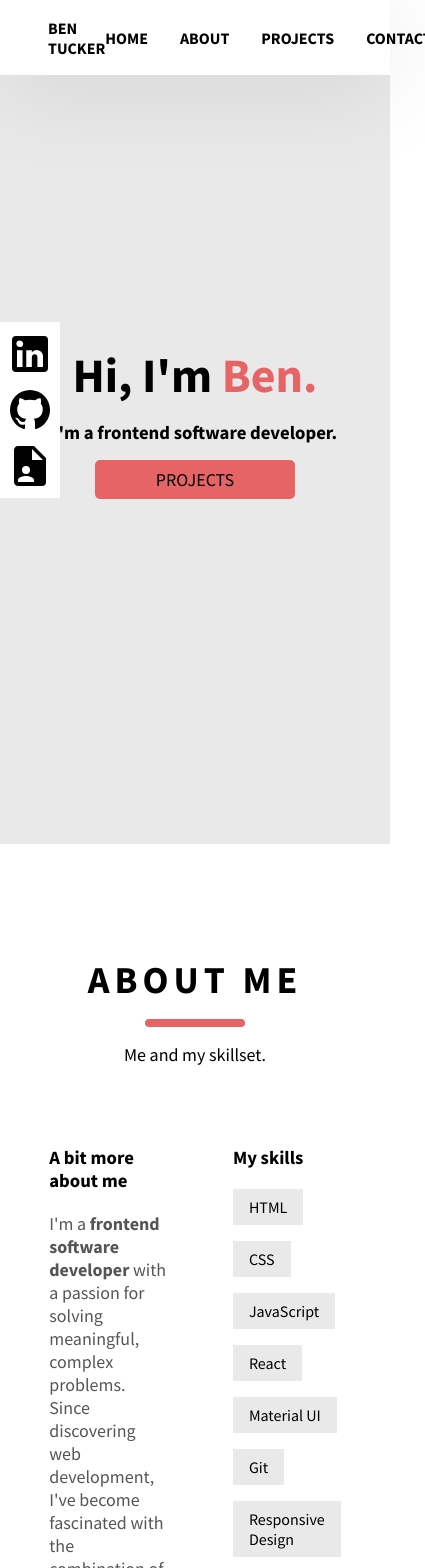
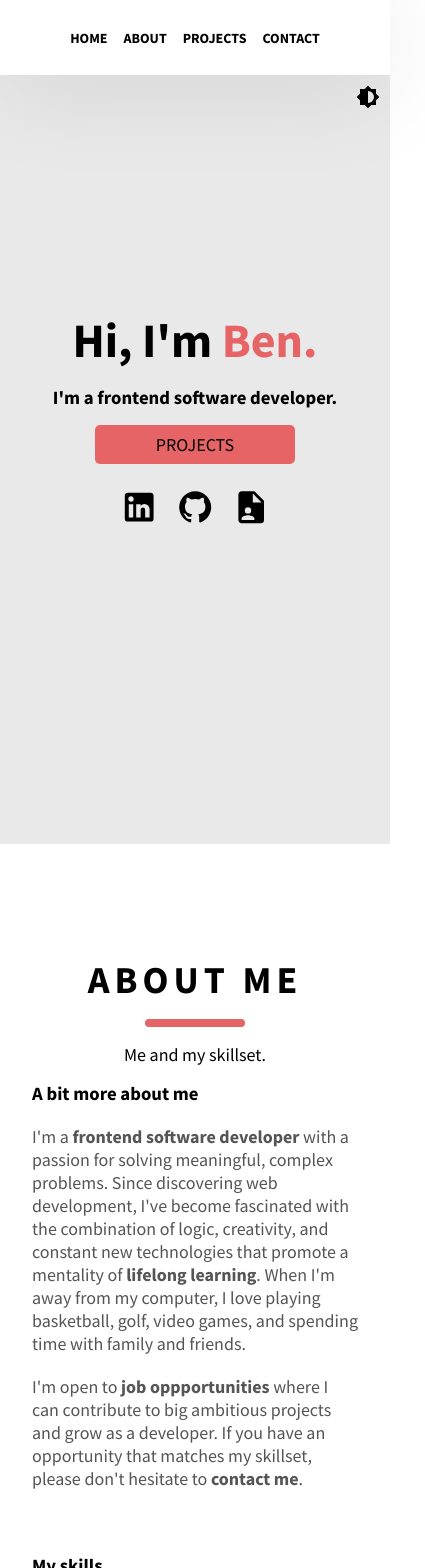
Before and after one commit to tenbucker4/portfolio-reloaded, a React (Create React App) app: page / in a window 390 px wide. Shown: the top 1568 px of the page, 425 px wide, since content can reach past the window. Built offline with nearby package versions, Linux system fonts and the light colour scheme.

Commit message:
Site is now fully responsive

```diff
--- a/src/App.js
+++ b/src/App.js
@@ -32,8 +32,8 @@ const App = () => {
             />
             <Bio bioRef={bioRef} darkMode={darkMode} />
             <Projects darkMode={darkMode} projectRef={projectRef} />
-            <Contact contactRef={contactRef} />
-            <Footer />
+            <Contact darkMode={darkMode} contactRef={contactRef} />
+            <Footer darkMode={darkMode} />
         </>
     );
 };
--- a/src/components/Contact.jsx
+++ b/src/components/Contact.jsx
@@ -62,6 +62,3 @@ const Contact = ({ contactRef }) => {
 }
 
 export default Contact
-
-// serviceID: service_evc856f
-// templateId: template_zvwvmpk
--- a/src/components/Footer.jsx
+++ b/src/components/Footer.jsx
@@ -1,11 +1,37 @@
 import React from 'react'
 import "../styles/Footer.css"
+import Icon from '@mdi/react'
+import { mdiLinkedin } from '@mdi/js';
+import { mdiGithub } from '@mdi/js';
+import { mdiFileAccount } from '@mdi/js';
 
-const Footer = () => {
+const Footer = ( { darkMode }) => {
   return (
     <footer>
-        <div>Ben Tucker</div>
-        <div>Frontend Software Developer</div>
+        <div className="copyright">@Ben Tucker 2022</div>
+        <div className="footer-links">
+            <a href="https://github.com/tenbucker4" target="_blank" rel='noreferrer'>
+                <Icon path={mdiLinkedin}
+                className="footer-icon"
+                title="LinkedIn Profile"
+                color="black"
+                />
+            </a>
+            <a href="https://www.linkedin.com/in/ben-tucker-6a520911a/" target="_blank" rel='noreferrer'>
+                <Icon path={mdiGithub}
+                className="footer-icon"
+                title="GitHub Profile"
+                color="black"
+                />
+            </a>
+            <a href="../files/Ben-Tucker-Resume.pdf" target="_blank" rel='noreferrer' download>
+                <Icon path={mdiFileAccount}
+                className="footer-icon"
+                title="Resume"
+                color="black"
+                />
+            </a>
+        </div>
     </footer>
   )
 }
--- a/src/components/Projects.jsx
+++ b/src/components/Projects.jsx
@@ -13,8 +13,7 @@ const Projects = ( { darkMode, projectRef }) => {
           </div>
           <div className="project-right">
             <h2>The Range</h2>
-            <p>The Range is a shopping cart application built in React. Users can browse
-               products by category or manual search, add them to their cart, and view/edit their cart.</p>
+            <p>The Range is a shopping cart application built in React.</p>
             <div className="project-buttons">
               <a href="https://tenbucker4.github.io/the-range/" target="_blank"><button className="live-site">Live Site</button></a>
               <a href="https://github.com/tenbucker4/the-range" target="_blank"><button className="see-code">See Code</button></a>
--- a/src/components/Title.jsx
+++ b/src/components/Title.jsx
@@ -16,7 +16,7 @@ const Title = ({ darkMode, projectRef, titleRef }) => {
         <h1>Hi, I'm <span>Ben.</span></h1>
         <h3>I'm a frontend software developer.</h3>
         <button onClick={scroll} className="see-projects">Projects</button>
-        <aside className="side-links" style={{ backgroundColor: darkMode? "black" : "white" }}>
+        <aside style={{ backgroundColor: "transparent", color: darkMode? "white" : "black" }} className="side-links">
             <a href="https://github.com/tenbucker4" target="_blank" rel='noreferrer'>
                 <Icon path={mdiLinkedin}
                 className="link-icon"
--- a/src/styles/Bio.css
+++ b/src/styles/Bio.css
@@ -50,6 +50,23 @@
 }
 
 .skill-entry {
+    border-radius: 5px;
     background-color: rgb(233, 233, 233);
     padding: 0.5rem 1rem;
 }
+
+@media (max-width: 880px) {
+    .bio-content {
+        flex-direction: column;
+        padding: 0;
+    }
+
+    .about-me-content,
+    .skills-content {
+        width: 100%;
+    }
+
+    .about-me {
+        padding: 6rem 2rem 4rem 2rem;
+    }
+}
--- a/src/styles/Contact.css
+++ b/src/styles/Contact.css
@@ -30,7 +30,7 @@
 }
 
 .form-container {
-    width: 80%;
+    width: 100%;
     max-width: 750px;
     background-color: rgb(233, 233, 233);
     padding: 2rem;
@@ -79,3 +79,9 @@ textarea {
     border-radius: 5px;
     text-transform: uppercase;
 }
+
+@media (max-width: 880px) {
+    .contact {
+        padding: 6rem 2rem 4rem 2rem;
+    }
+}
--- a/src/styles/Footer.css
+++ b/src/styles/Footer.css
@@ -2,4 +2,27 @@ footer {
     height: 100px;
     display: flex;
     background-color: rgb(233, 233, 233);
+    align-items: center;
+    justify-content: center;
+    gap: 1rem;
 }
+
+.footer-links {
+    display: flex;
+    justify-content: center;
+}
+
+.opyright {
+    text-align: justify;
+}
+
+.footer-icon {
+    width: 1.75rem;
+    padding: 0.5rem 0;
+    top: calc(50% - 100px);
+    display: flex;
+    flex-direction: column;
+    align-items: center;
+    justify-content: center;
+    gap: 0.5rem;
+}
--- a/src/styles/Nav.css
+++ b/src/styles/Nav.css
@@ -1,4 +1,5 @@
 header {
+    position: relative;
     padding: 0 3rem;
     height: 75px;
     display: flex;
@@ -42,3 +43,27 @@ header ul li,
 .dark-mode-icon:hover {
     transform: rotate(180deg);
 }
+
+@media (max-width: 775px) {
+    .header-title {
+        display: none;
+    }
+
+    header {
+        justify-content: center;
+        padding: 0rem 2rem;
+    }
+
+    header ul {
+        gap: 1rem;
+        margin-left: 0;
+        padding-right: 0rem;
+        font-size: 14px;
+    }
+
+    .dark-mode-icon {
+        position: fixed;
+        top: 85px;
+        right: 10px;
+    }
+}
--- a/src/styles/Projects.css
+++ b/src/styles/Projects.css
@@ -68,3 +68,25 @@
 .see-code {
     background-color: var(--light-blue);
 }
+
+@media (max-width: 880px) {
+    .project-container {
+        flex-direction: column;
+        gap: 1rem;
+    }
+
+    .project-left,
+    .project-right {
+        width: 100%;
+    }
+
+    .project-right {
+        align-items: center;
+        gap: 1rem;
+        text-align: center;
+    }
+
+    .projects {
+        padding: 6rem 2rem 4rem 2rem;
+    }
+}
--- a/src/styles/Title.css
+++ b/src/styles/Title.css
@@ -55,3 +55,20 @@
 .link-icon:hover {
     color: var(--pinky-red);
 }
+
+@media (max-width: 775px) {
+    .side-links {
+        position: static;
+        height: auto;
+        width: fit-content;
+        flex-direction: row;
+        background-color: rgb(233, 233, 233);
+    }
+
+    .side-links a {
+        width: 3rem;
+        display: flex;
+        align-items: center;
+        justify-content: center;
+    }
+}
```
